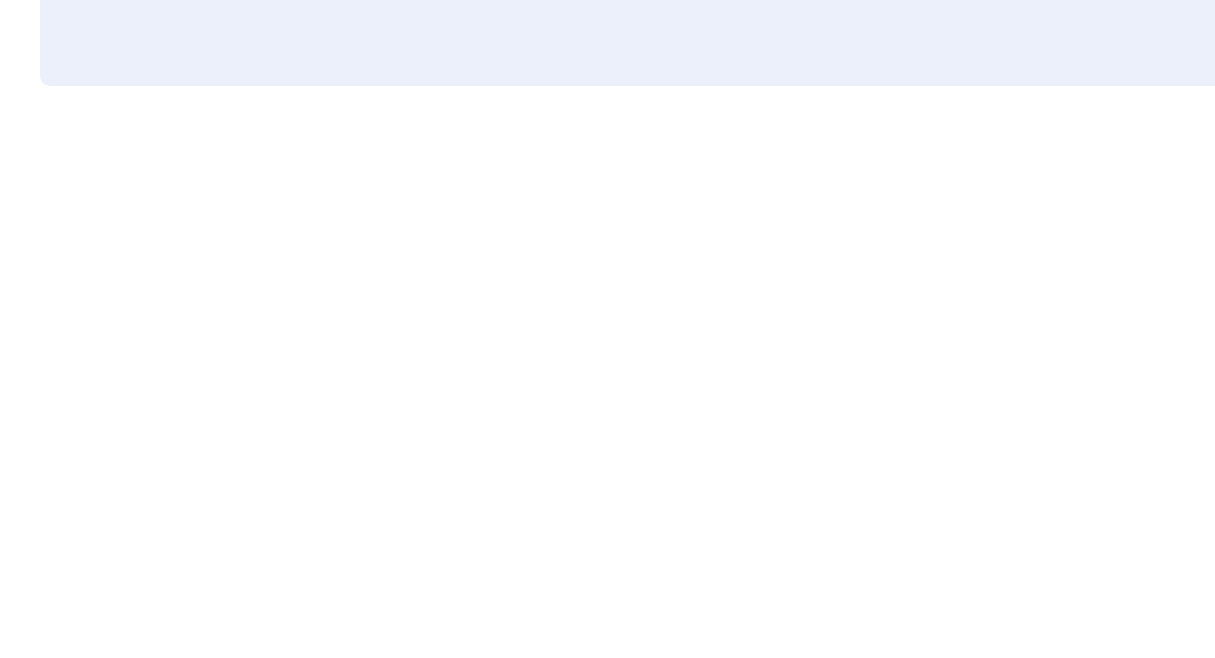
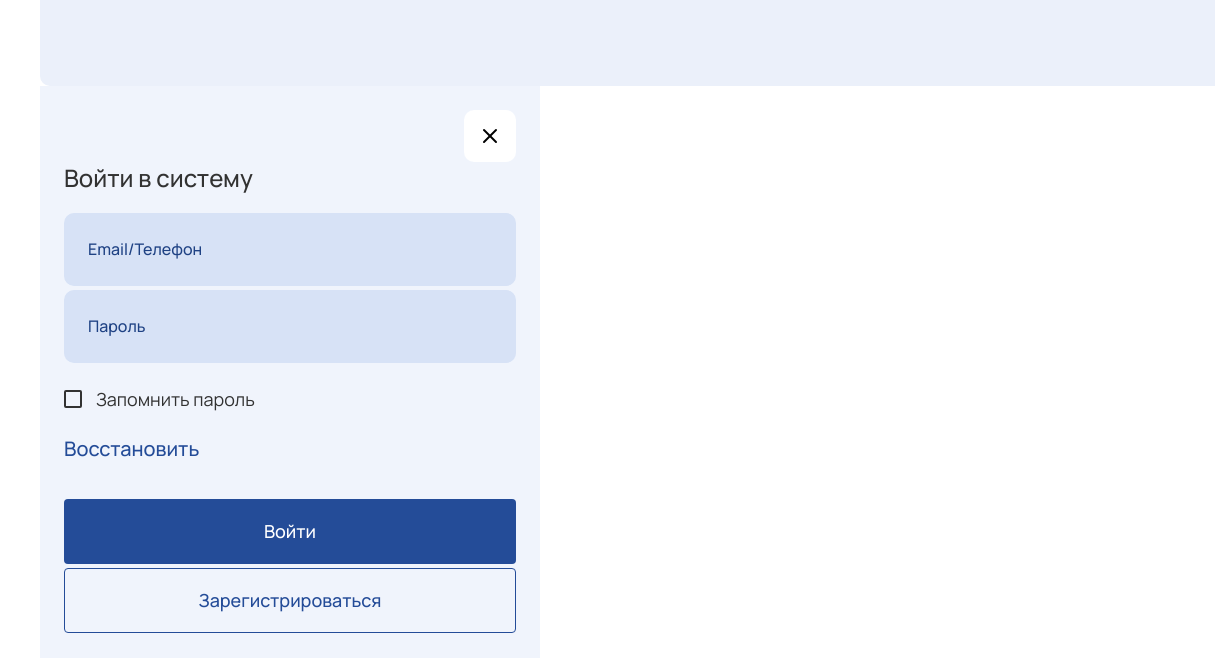
Before and after one commit to Sergey-Lesnevskiy/web_kibernet, a plain HTML site: page index.html in a window 1280 px wide. Shown: the part 405-1063 px from the top of the page, 0-1215 px from the left. Before the commit the page ends 800 px from the top, so only its background shows below. Drawn offline with Linux system fonts and the light colour scheme.

Commit message:
feat: add popup layout

```diff
--- a/index.css
+++ b/index.css
@@ -49,17 +49,21 @@ body {
 }
 
 .button {
-  max-width: 341px;
-  height: 68px;
+  width: 100%;
   display: flex;
   align-items: center;
-  justify-content: space-between;
-  border-radius: 60px;
-  padding: 12px 12px 12px 24px;
   background: rgba(36, 76, 152, 1);
   color: white;
   font-size: 18px;
   line-height: 28.8px;
+}
+
+.hero__content-button {
+  max-width: 341px;
+  height: 68px;
+  justify-content: space-between;
+  border-radius: 60px;
+  padding: 12px 12px 12px 24px;
 }
 
 .button__img {
@@ -71,6 +75,148 @@ body {
   background-color: rgba(255, 255, 255, 1);
 }
 
+.popup {
+  max-width: 500px;
+  height: 575px;
+  padding: 24px;
+  background: rgba(240, 244, 252, 1);
+  display: flex;
+  flex-direction: column;
+}
+
+.cross {
+  width: 52px;
+  height: 52px;
+  padding: 14px;
+  border-radius: 10px;
+  background: rgba(255, 255, 255, 1);
+  align-self: self-end;
+}
+
+.popup__title {
+  font-weight: 500;
+  font-size: 24px;
+  line-height: 32.78px;
+  color: rgba(50, 50, 50, 1);
+  margin-bottom: 18px;
+}
+
+input[type="email"] {
+  font-family: inherit;
+  font-size: inherit;
+  line-height: inherit;
+  margin: 0;
+  margin-bottom: 4px;
+}
+
+input[type="password"] {
+  font-family: inherit;
+  font-size: inherit;
+  line-height: inherit;
+  margin: 0;
+  margin-bottom: 24px;
+}
+
+.field__input {
+  display: block;
+  width: 100%;
+  height: 73px;
+  padding: 24px;
+  font-family: inherit;
+  font-size: 18px;
+  font-weight: 500;
+  line-height: 24.59px;
+  color: rgba(31, 66, 132, 1);
+  background: rgba(215, 226, 246, 1);
+  border-radius: 10px;
+  margin-bottom: 4px;
+}
+
+*::-webkit-input-placeholder {
+  color: rgba(31, 66, 132, 1);
+}
+
+*:-moz-placeholder {
+  color: rgba(31, 66, 132, 1);
+  opacity: 1;
+}
+
+*::-moz-placeholder {
+  color: rgba(31, 66, 132, 1);
+  opacity: 1;
+}
+
+*:-ms-input-placeholder {
+  color: rgba(31, 66, 132, 1);
+}
+
+*::-ms-input-placeholder {
+  color: rgba(31, 66, 132, 1);
+}
+
+*::placeholder {
+  color: rgba(31, 66, 132, 1);
+}
+
+.checkbox-field__label {
+  font-size: 18px;
+  font-weight: 400;
+  line-height: 24.59px;
+  color: rgba(50, 50, 50, 1);
+  margin-bottom: 24px;
+}
+
+.save-password {
+  position: absolute;
+  z-index: -1;
+  opacity: 0;
+}
+
+.save-password+label {
+  display: inline-flex;
+  align-items: center;
+  user-select: none;
+}
+
+.save-password+label::before {
+  content: '';
+  display: inline-block;
+  width: 18px;
+  height: 18px;
+  flex-shrink: 0;
+  flex-grow: 0;
+  border: 2px solid rgba(50, 50, 50, 1);
+  border-radius: 2px;
+  margin-right: 14px;
+
+}
+
+.popup__recover {
+  display: block;
+  font-size: 20px;
+  font-weight: 500;
+  line-height: 27.32px;
+  color: rgba(36, 76, 152, 1);
+  margin-bottom: 36px;
+}
+
+.popup__button-signIn , .popup__button-signUp {
+  height: 65px;
+  padding: 18px 12px 18px 12px;
+  border-radius: 4px;
+  justify-content: center;
+  font-size: 18px;
+  font-weight: 500;
+  line-height: 28.8px;
+  color: rgba(255, 255, 255, 1);
+  margin-bottom: 4px;
+}
+.popup__button-signUp{
+  border: 1px solid rgba(36, 76, 152, 1);
+color: rgba(36, 76, 152, 1);
+background-color: inherit;
+
+}
 @media (max-width: 1440px) {
   .hero_img {
     max-width: 680px;
@@ -121,35 +267,41 @@ body {
     margin-bottom: 24px;
 
   }
-  .button{
+
+  .button {
     width: 261px;
     height: 56px;
     font-size: 15px;
     line-height: 24px;
   }
+
   .button__img {
     width: 36px;
-    height:36px;
+    height: 36px;
   }
 }
 
 
 @media (max-width: 375px) {
   body {
-    padding:14px 24px;
+    padding: 14px 24px;
     height: 510px;
   }
+
   .main,
   .hero {
     height: 482px;
   }
+
   .hero_img {
     max-width: 328.48px;
     height: 220px;
   }
-  .hero__content{
+
+  .hero__content {
     margin-bottom: 18px;
   }
+
   .text__title {
     font-size: 17px;
     line-height: 27.2px;
@@ -162,7 +314,7 @@ body {
 
   }
 
-  .button{
+  .button {
     width: 279px;
   }
 
--- a/index.html
+++ b/index.html
@@ -19,13 +19,35 @@
         <h1 class="text__title">Демо-версия</h1>
         <p class="text__desc"> За 18 лет деятельности было реализовано более 500 крупных, а так же, не менее 2500
           средних и малых проектов. Используя знания и накопленный опыт мы можем предложить </p>
-        <button class="button"><span>Попробовать бесплатно</span>
+        <button class="button hero__content-button"><span>Попробовать бесплатно</span>
           <div class="button__img"><img src="./assets/img/arrow-up-right.svg" alt=""></div>
         </button>
       </div>
       <div class="hero_img"><img src="./assets/img/image 15.png" alt=""></div>
+
     </section>
+
   </main>
+  <div class="popup">
+    <div class="cross"><img src="./assets/img/x.svg" alt=""></div>
+    <form action="">
+      <h2 class="popup__title">Войти в систему</h2>
+      <label class="email-field__label" for="email"></label>
+      <input class="field__input" type="email" name="email" id="email" placeholder="Email/Телефон">
+      <label class="password" for="password"></label>
+      <input class="field__input" type="password" name="password" id="password" placeholder="Пароль">
+      <input type="checkbox" id="save-password" class="save-password" name="save-password">
+      <label class="checkbox-field__label" for="save-password" >Запомнить пароль</label>
+      <a href="/" class="popup__recover">
+        Восстановить
+        </a>
+      <button class="button popup__button-signIn">
+        Войти
+      </button>
+      <button class="button popup__button-signUp">Зарегистрироваться</button>
+    </form>
+
+  </div>
   <script src="./index.js"></script>
 </body>
 
```
Also changed, not shown: assets/img/x.svg (added).
